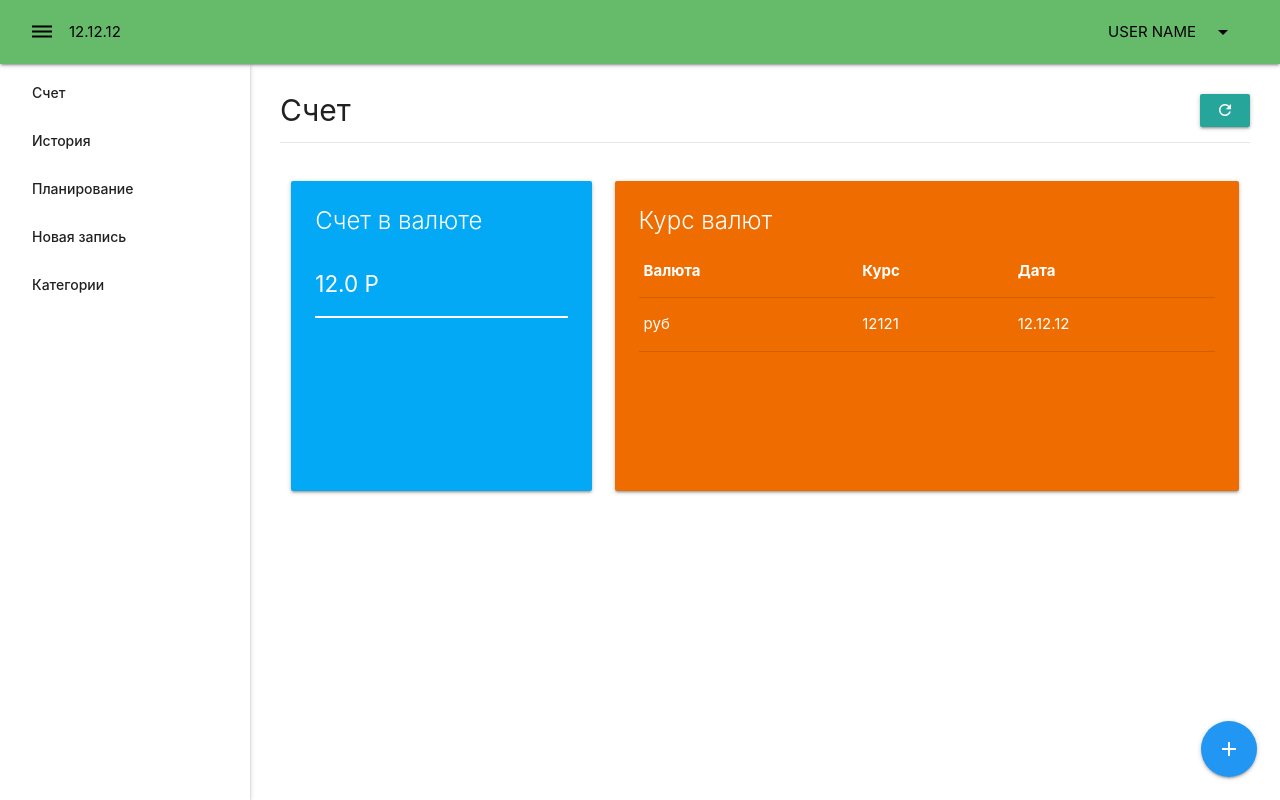
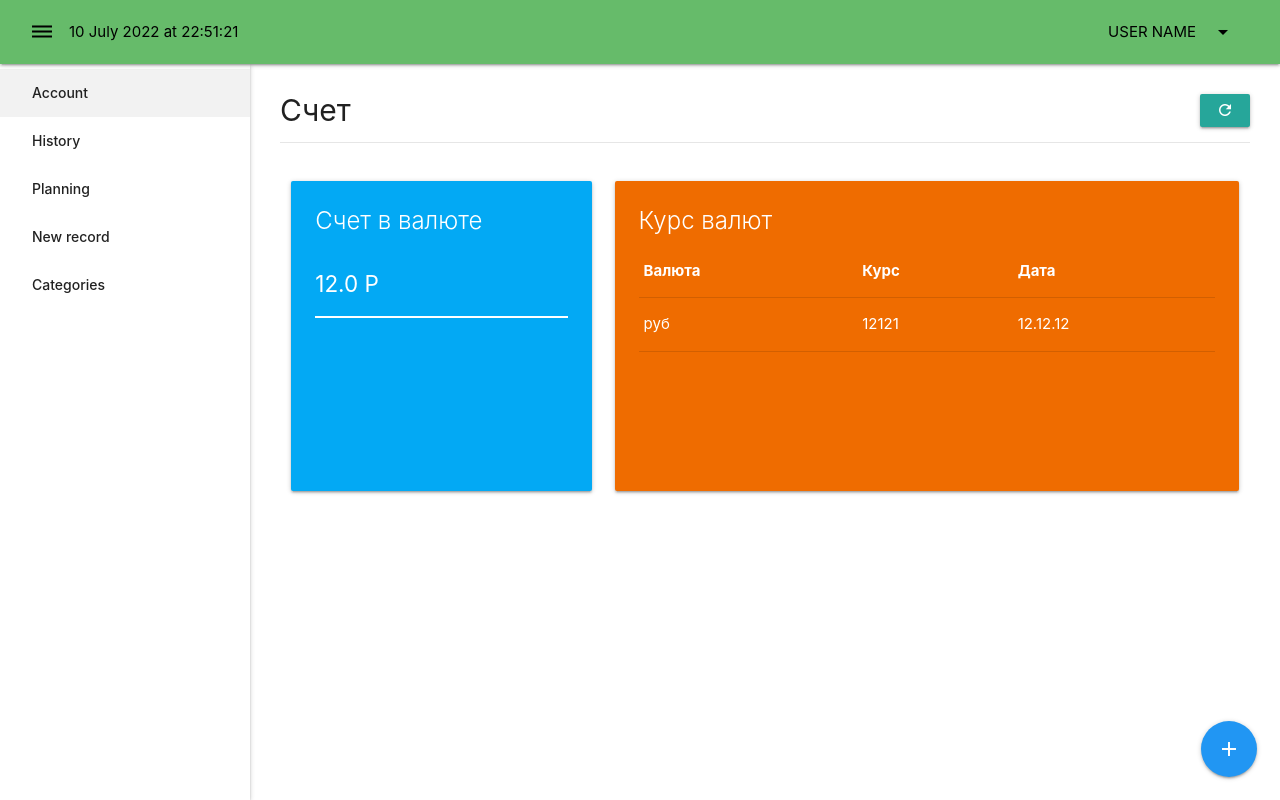
Before and after one commit to serhiikrupnyk/crm, a Vue app: page / in a window 1280 px wide. Built offline with nearby package versions, Linux system fonts and the light colour scheme.

Commit message:
add date filters

```diff
--- a/package.json
+++ b/package.json
@@ -11,6 +11,8 @@
     "core-js": "^3.8.3",
     "materialize-css": "^1.0.0-rc.2",
     "register-service-worker": "^1.7.2",
+    "timers": "^0.1.1",
+    "timers-browserify": "^2.0.12",
     "vue": "^2.6.14",
     "vue-router": "^3.5.1",
     "vuex": "^3.6.2"
--- /dev/null
+++ b/src/components/app/NavBar.vue
@@ -0,0 +1,75 @@
+<template>
+  <nav class="navbar green lighten-1">
+    <div class="nav-wrapper">
+      <div class="navbar-left">
+        <a @click.prevent="$emit('click')" href="#">
+          <i class="material-icons black-text">dehaze</i>
+        </a>
+        <span class="black-text">{{ date | date('datetime') }}</span>
+      </div>
+
+      <ul class="right hide-on-small-and-down">
+        <li>
+          <a
+              class="dropdown-trigger black-text"
+              href="#"
+              data-target="dropdown"
+              ref="dropdown"
+          >
+            USER NAME
+            <i class="material-icons right">arrow_drop_down</i>
+          </a>
+
+          <ul id='dropdown' class='dropdown-content'>
+            <li>
+              <router-link to="/profile" class="black-text">
+                <i class="material-icons">account_circle</i>Профиль
+              </router-link>
+            </li>
+            <li class="divider" tabindex="-1"></li>
+            <li>
+              <a @click.prevent="logout" href="#" class="black-text">
+                <i class="material-icons">assignment_return</i>Выйти
+              </a>
+            </li>
+          </ul>
+        </li>
+      </ul>
+    </div>
+  </nav>
+</template>
+
+<script>
+import M from 'materialize-css';
+
+export default {
+  name: "NavBar",
+  data: () => ({
+    date: new Date(),
+    interval: null,
+    dropdown: null
+  }),
+  methods: {
+    logout() {
+      console.log('Logout')
+      this.$router.push('/login?message=logout')
+    }
+  },
+  mounted() {
+    this.interval = setInterval(() => {
+      this.date = new Date()
+    }, 1000)
+
+    // eslint-disable-next-line no-undef
+    this.dropdown = M.Dropdown.init(this.$refs.dropdown, {
+      constrainWidth: true
+    })
+  },
+  beforeDestroy() {
+    clearInterval(this.interval)
+    if (this.dropdown && this.dropdown.destroy) {
+      this.dropdown.destroy()
+    }
+  }
+}
+</script>
--- /dev/null
+++ b/src/components/app/SideBar.vue
@@ -0,0 +1,30 @@
+<template>
+  <ul class="sidenav app-sidenav" :class="{open: value}">
+    <router-link
+        tag="li"
+        v-for="link in links"
+        :key="link.url"
+        :to="link.url"
+        :exact="link.exact"
+        active-class="active"
+    >
+      <a href="#" class="waves-effect waves-orange pointer">{{ link.title }}</a>
+    </router-link>
+  </ul>
+</template>
+
+<script>
+export default {
+  name: "SideBar",
+  props: ['value'],
+  data: () => ({
+    links: [
+      {title: 'Account', url: '/', exact: true},
+      {title: 'History', url: '/history'},
+      {title: 'Planning', url: '/planning'},
+      {title: 'New record', url: '/record'},
+      {title: 'Categories', url: '/categories'}
+    ]
+  })
+}
+</script>
--- /dev/null
+++ b/src/filters/date.filter.js
@@ -0,0 +1,17 @@
+export default function dateFilter(value, format = 'date') {
+  const options = {}
+
+  if (format.includes('date')) {
+    options.day = '2-digit'
+    options.month = 'long'
+    options.year = 'numeric'
+  }
+
+  if (format.includes('time')) {
+    options.hour = '2-digit'
+    options.minute = '2-digit'
+    options.second = '2-digit'
+  }
+
+  return new Intl.DateTimeFormat('en-GB', options).format(new Date(value))
+}
--- a/src/layouts/MainLayout.vue
+++ b/src/layouts/MainLayout.vue
@@ -1,71 +1,31 @@
 <template>
   <div class="app-main-layout">
-    <nav class="navbar green lighten-1">
-      <div class="nav-wrapper">
-        <div class="navbar-left">
-          <a href="#">
-            <i class="material-icons black-text">dehaze</i>
-          </a>
-          <span class="black-text">12.12.12</span>
-        </div>
+    <SideBar v-model="toggleShowSidebar" />
+    <NavBar @click="toggleShowSidebar = !toggleShowSidebar" />
 
-        <ul class="right hide-on-small-and-down">
-          <li>
-            <a
-                class="dropdown-trigger black-text"
-                href="#"
-                data-target="dropdown"
-            >
-              USER NAME
-              <i class="material-icons right">arrow_drop_down</i>
-            </a>
-
-            <ul id='dropdown' class='dropdown-content'>
-              <li>
-                <a href="#" class="black-text">
-                  <i class="material-icons">account_circle</i>Профиль
-                </a>
-              </li>
-              <li class="divider" tabindex="-1"></li>
-              <li>
-                <a href="#" class="black-text">
-                  <i class="material-icons">assignment_return</i>Выйти
-                </a>
-              </li>
-            </ul>
-          </li>
-        </ul>
-      </div>
-    </nav>
-
-    <ul class="sidenav app-sidenav open">
-      <li>
-        <a href="#" class="waves-effect waves-orange pointer">Счет</a>
-      </li>
-      <li>
-        <a href="#" class="waves-effect waves-orange pointer">История</a>
-      </li>
-      <li>
-        <a href="#" class="waves-effect waves-orange pointer">Планирование</a>
-      </li>
-      <li>
-        <a href="#" class="waves-effect waves-orange pointer">Новая запись</a>
-      </li>
-      <li>
-        <a href="#" class="waves-effect waves-orange pointer">Категории</a>
-      </li>
-    </ul>
-
-    <main class="app-content">
+    <main class="app-content" :class="{full: !toggleShowSidebar}">
       <div class="app-page">
         <router-view/>
       </div>
     </main>
 
     <div class="fixed-action-btn">
-      <a class="btn-floating btn-large blue" href="#">
+      <router-link class="btn-floating btn-large blue" to="/record">
         <i class="large material-icons">add</i>
-      </a>
+      </router-link>
     </div>
   </div>
 </template>
+
+<script>
+import NavBar from "@/components/app/NavBar";
+import SideBar from "@/components/app/SideBar";
+
+export default {
+  name: 'MainLayout',
+  data: () => ({
+    toggleShowSidebar: true
+  }),
+  components: {SideBar, NavBar}
+}
+</script>
--- a/src/main.js
+++ b/src/main.js
@@ -1,10 +1,13 @@
 import Vue from 'vue'
 import App from './App.vue'
 import './registerServiceWorker'
+import dateFilter from "@/filters/date.filter";
 import router from './router'
 import store from './store'
 
 Vue.config.productionTip = false
+
+Vue.filter('date', dateFilter)
 
 new Vue({
   router,
```
Also changed, not shown: 1 other file (tests, documents, lock files or other folders).
